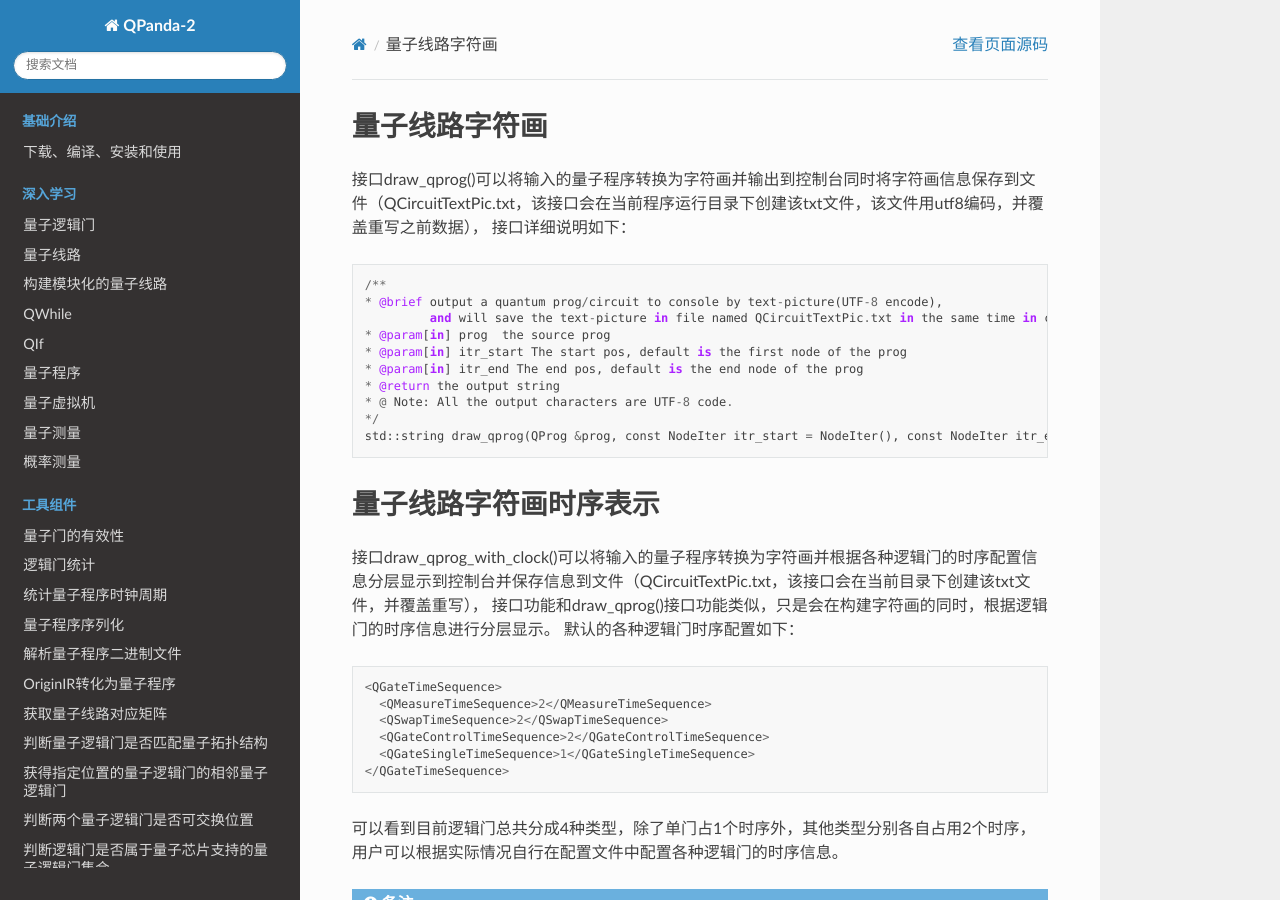
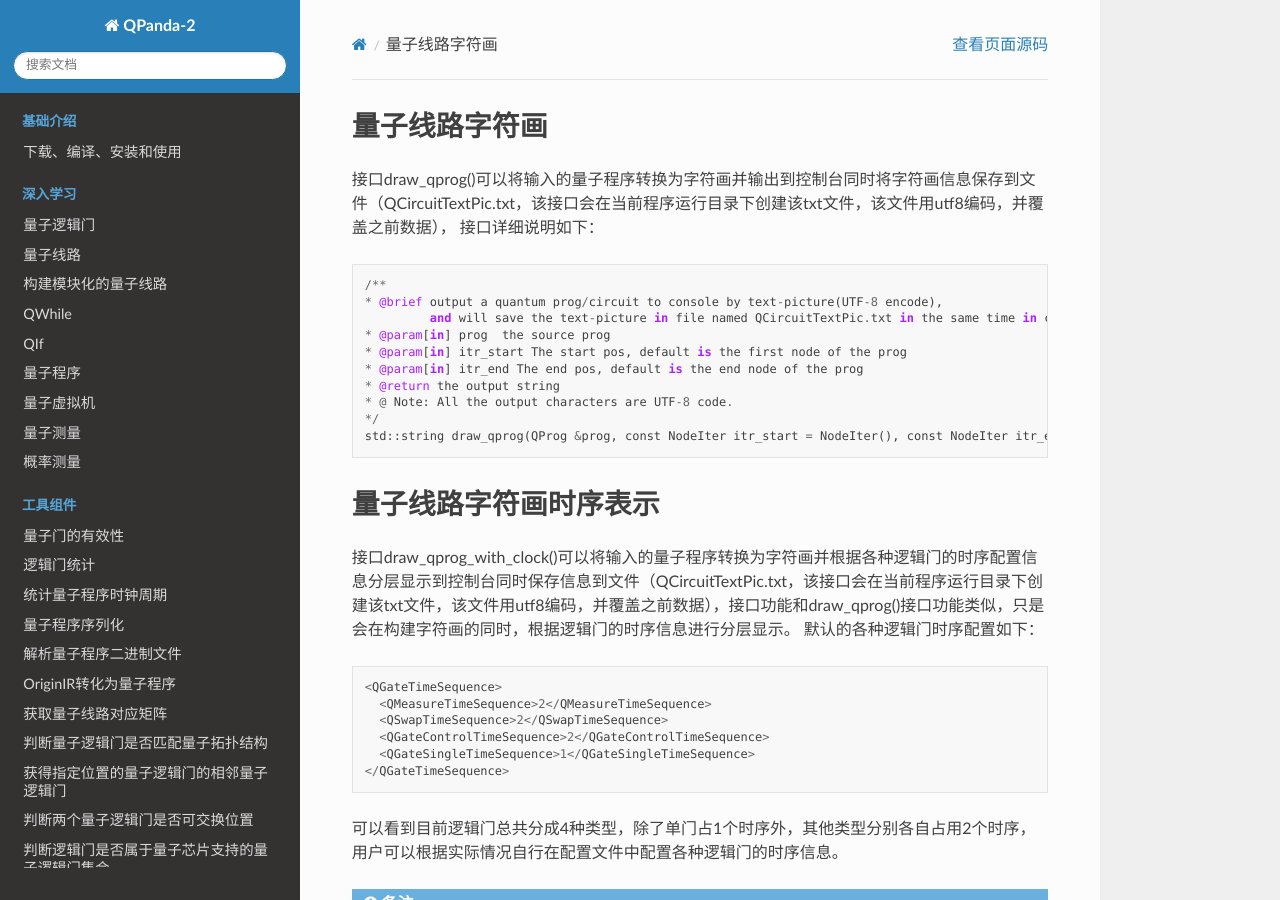
Before and after one commit to liye0005/QPanda-Toturial, a Sphinx documentation site: the page built from source/DrawQProg.rst, in a window 1280 px wide and 900 px high. Built offline with Sphinx 7.4.7 and the Read the Docs theme 2.0.0, drawn with Linux system fonts in a browser that asks for light colours; pages that are not in the unit, such as notebooks, are missing from menus; some of the changed text lies outside the part shown.

Commit message:
Update DrawQProg.rst

```diff
--- a/source/DrawQProg.rst
+++ b/source/DrawQProg.rst
@@ -1,7 +1,7 @@
 量子线路字符画
 ============
 
-接口draw_qprog()可以将输入的量子程序转换为字符画并输出到控制台同时将字符画信息保存到文件（QCircuitTextPic.txt，该接口会在当前程序运行目录下创建该txt文件，该文件用utf8编码，并覆盖重写之前数据），
+接口draw_qprog()可以将输入的量子程序转换为字符画并输出到控制台同时将字符画信息保存到文件（QCircuitTextPic.txt，该接口会在当前程序运行目录下创建该txt文件，该文件用utf8编码，并覆盖之前数据），
 接口详细说明如下：
 ::
     /**
@@ -19,8 +19,7 @@
 量子线路字符画时序表示
 ====================
 
-接口draw_qprog_with_clock()可以将输入的量子程序转换为字符画并根据各种逻辑门的时序配置信息分层显示到控制台并保存信息到文件（QCircuitTextPic.txt，该接口会在当前目录下创建该txt文件，并覆盖重写），
-接口功能和draw_qprog()接口功能类似，只是会在构建字符画的同时，根据逻辑门的时序信息进行分层显示。
+接口draw_qprog_with_clock()可以将输入的量子程序转换为字符画并根据各种逻辑门的时序配置信息分层显示到控制台同时保存信息到文件（QCircuitTextPic.txt，该接口会在当前程序运行目录下创建该txt文件，该文件用utf8编码，并覆盖之前数据），接口功能和draw_qprog()接口功能类似，只是会在构建字符画的同时，根据逻辑门的时序信息进行分层显示。
 默认的各种逻辑门时序配置如下：
 ::
     <QGateTimeSequence>
```
Also changed, not shown: other parts of source/DrawQProg.rst (+1 -1 lines).
